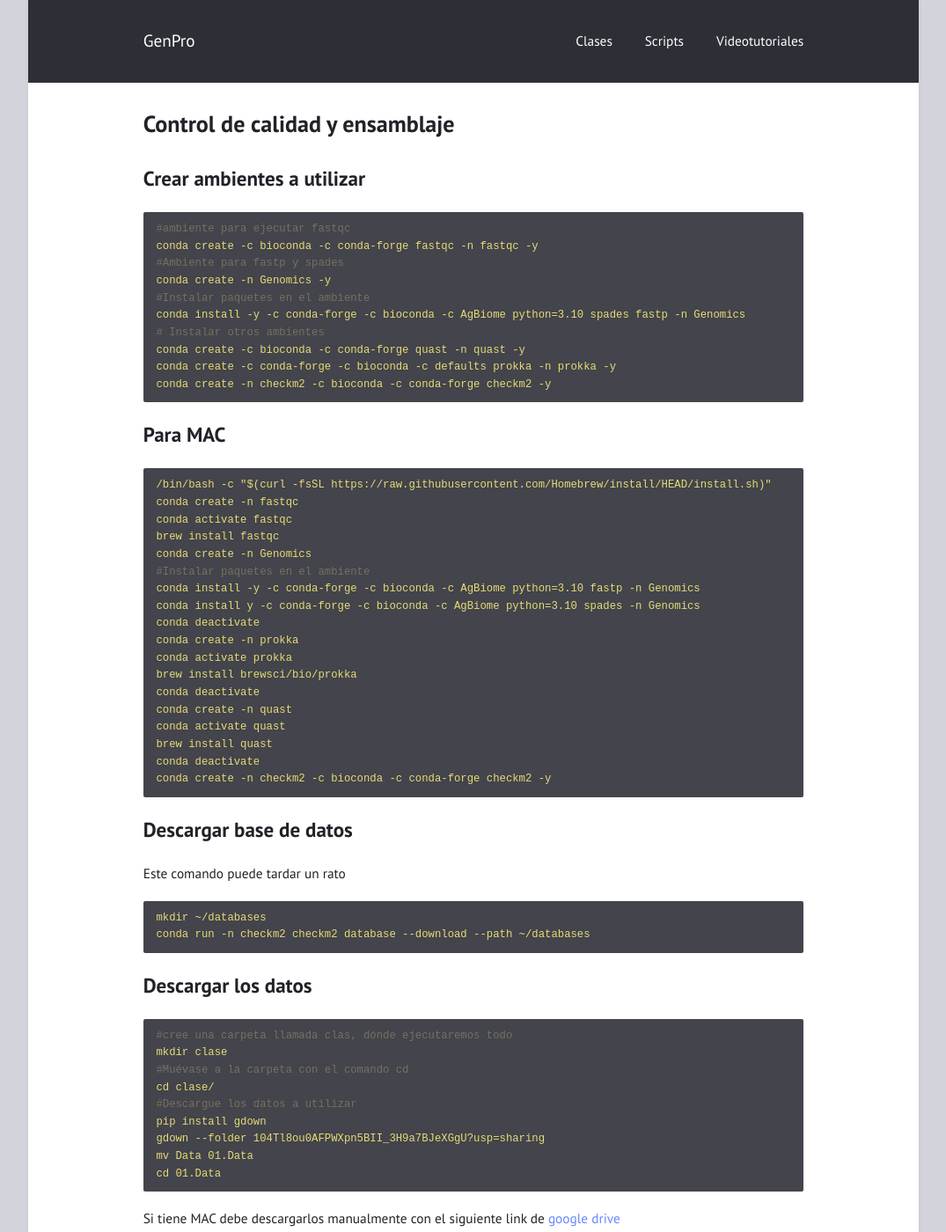
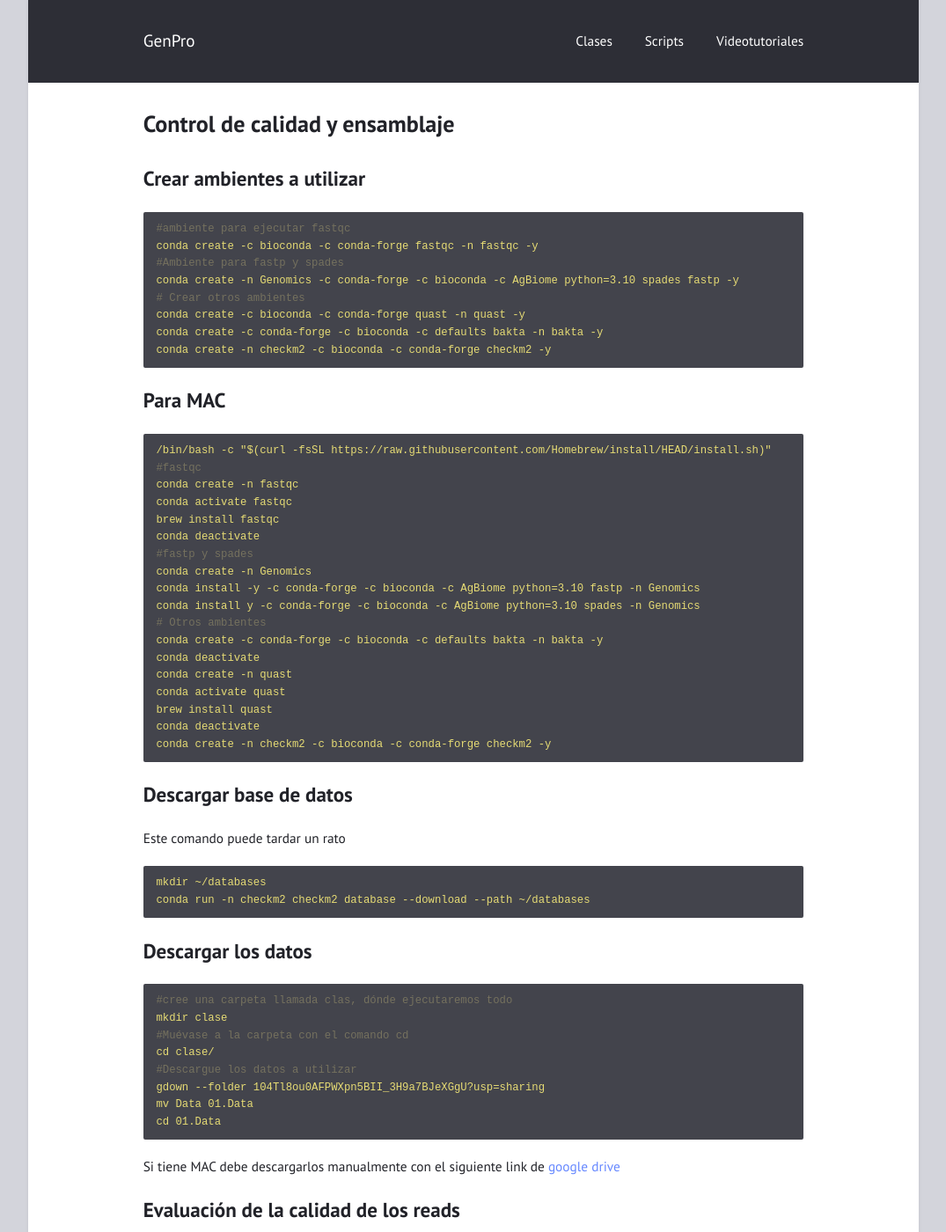
Before and after one commit to braddmg/GenPro, a Jekyll site: the page built from _posts/2024-08-21-Control-de-calidad-y-ensamblaje.md, in a window 1280 px wide and 1400 px high. Shown: the whole window at 88% size, without its empty margins (102-1177 px from the left). Built offline with Jekyll 4.4.1, drawn with Linux system fonts in a browser that asks for light colours; some of the changed text lies outside the part shown.

Commit message:
Refactor conda commands and change annotation tool
Updated conda environment setup commands and changed Prokka to Bakta for annotation. Adjusted folder structure and commands for phylogenomics analysis.

````diff
--- a/_posts/2024-08-21-Control-de-calidad-y-ensamblaje.md
+++ b/_posts/2024-08-21-Control-de-calidad-y-ensamblaje.md
@@ -8,29 +8,27 @@
 #ambiente para ejecutar fastqc
 conda create -c bioconda -c conda-forge fastqc -n fastqc -y
 #Ambiente para fastp y spades
-conda create -n Genomics -y
-#Instalar paquetes en el ambiente
-conda install -y -c conda-forge -c bioconda -c AgBiome python=3.10 spades fastp -n Genomics
-# Instalar otros ambientes
+conda create -n Genomics -c conda-forge -c bioconda -c AgBiome python=3.10 spades fastp -y
+# Crear otros ambientes
 conda create -c bioconda -c conda-forge quast -n quast -y
-conda create -c conda-forge -c bioconda -c defaults prokka -n prokka -y
+conda create -c conda-forge -c bioconda -c defaults bakta -n bakta -y
 conda create -n checkm2 -c bioconda -c conda-forge checkm2 -y
 ```
 ## Para MAC
 
 ```yml
 /bin/bash -c "$(curl -fsSL https://raw.githubusercontent.com/Homebrew/install/HEAD/install.sh)"
+#fastqc
 conda create -n fastqc
 conda activate fastqc
 brew install fastqc
+conda deactivate
+#fastp y spades
 conda create -n Genomics
-#Instalar paquetes en el ambiente
 conda install -y -c conda-forge -c bioconda -c AgBiome python=3.10 fastp -n Genomics
 conda install y -c conda-forge -c bioconda -c AgBiome python=3.10 spades -n Genomics
-conda deactivate
-conda create -n prokka
-conda activate prokka
-brew install brewsci/bio/prokka
+# Otros ambientes
+conda create -c conda-forge -c bioconda -c defaults bakta -n bakta -y
 conda deactivate
 conda create -n quast
 conda activate quast
@@ -51,7 +49,6 @@
 #Muévase a la carpeta con el comando cd
 cd clase/
 #Descargue los datos a utilizar
-pip install gdown
 gdown --folder 104Tl8ou0AFPWXpn5BII_3H9a7BJeXGgU?usp=sharing
 mv Data 01.Data
 cd 01.Data
@@ -105,12 +102,13 @@
 
 
 ```
-## Anotación con Prokka
-Utilizaremos Prokka para ver los genes anotados
+## Anotación con Bakta
+Utilizaremos Bakta para ver los genes anotados
 ```yml
 conda deactivate
-conda activate prokka
-prokka --outdir ../06.Prokka --prefix A208b A208b.fasta
+conda activate bakta
+bakta_db download --output ../bakta_db --type light
+bakta --db ../bakta_db A208b.fasta
 ```
 
 ## Checkm2
````
Also changed, not shown: other parts of _posts/2024-08-21-Control-de-calidad-y-ensamblaje.md (+9 -7 lines).
